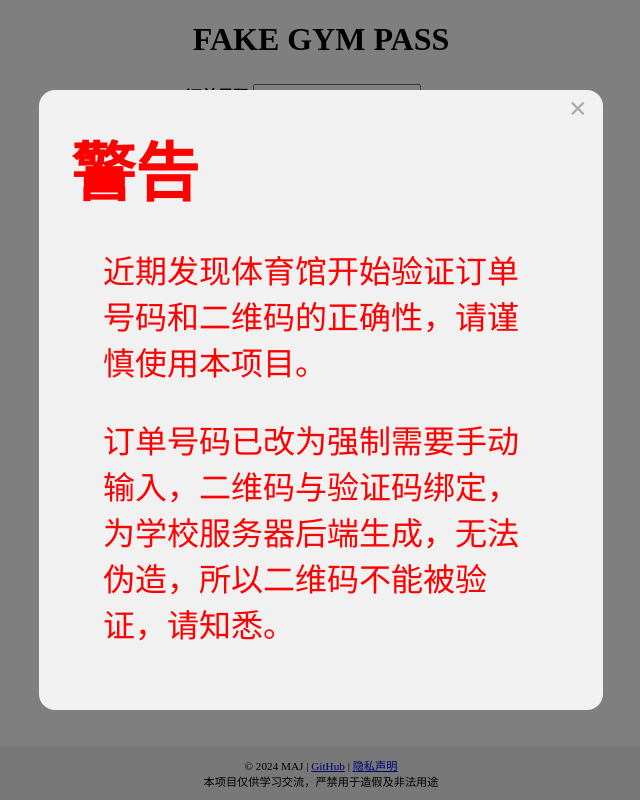
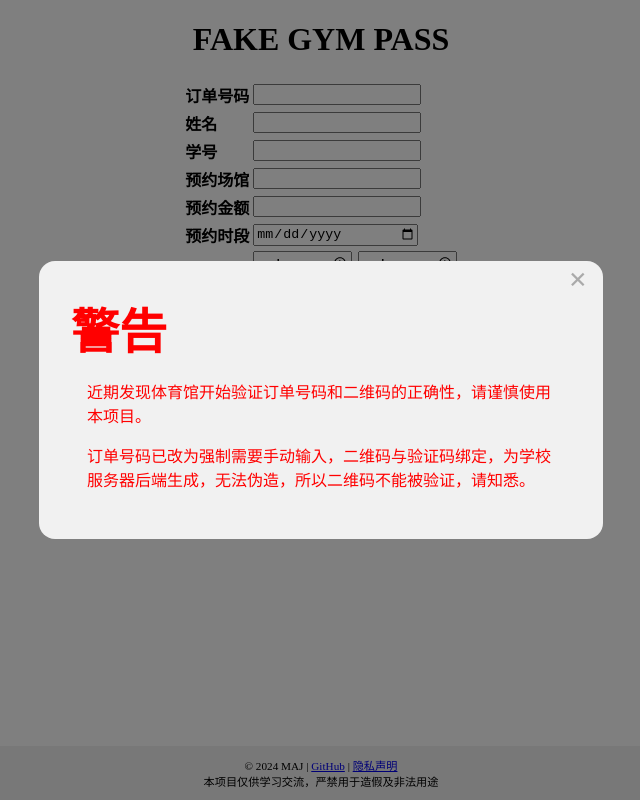
Before and after one commit to wangyk55/FAKE-GYM-PASS, a plain HTML site: page index.html in a window 1280 px wide. Shown: the whole page, without its empty margins (319-959 px from the left). Drawn offline with Linux system fonts and the light colour scheme.

Commit message:
Update warning msg

```diff
--- a/index.html
+++ b/index.html
@@ -85,12 +85,12 @@
         }
         #warning-title {
             margin: 0;
-            font-size: 4em;
+            font-size: 3em;
             color: red;
             font-style: bold;
         }
         #warning-text {
-            font-size: 2em;
+            font-size: 1em;
             color: red;
             /* padding: 1em; */
             margin: 1em;
```
